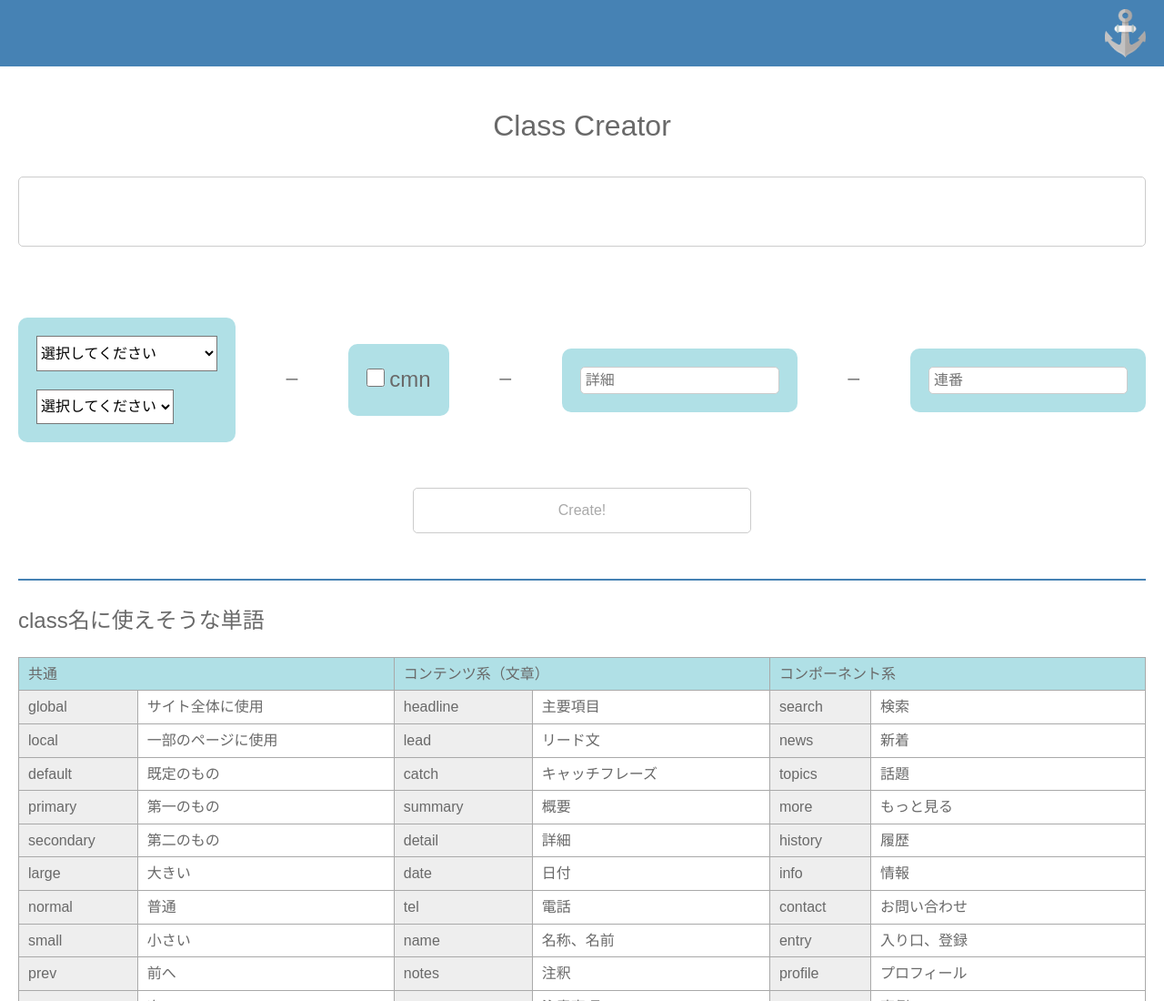
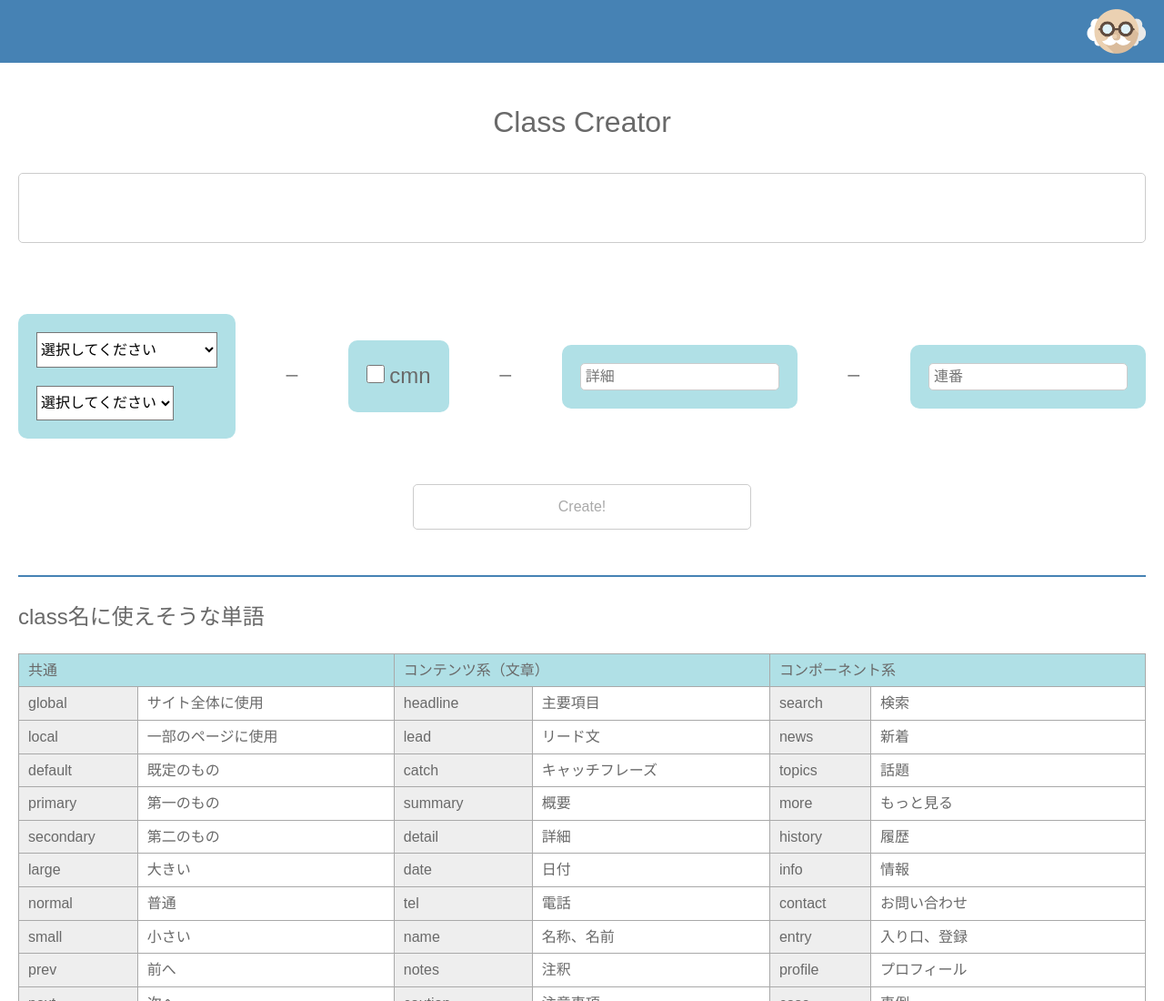
Before and after one commit to niico-mm/classcreator, a website: page index.html in a window 1280 px wide. Shown: the top 1100 px of the page at 91% size. Drawn offline with Linux system fonts and the light colour scheme.

Commit message:
キャラクター追加

```diff
--- a/index.html
+++ b/index.html
@@ -10,7 +10,7 @@
 </head>
 <body>
   <header class="header">
-    <p class="header-ico"><a href="#"><img src="/img/ico_anchor_01.png" alt="Bookmark"></a></p>
+    <p class="header-ico"><img src="/img/ico_ character_01.png" alt="博士"></p>
   </header><!-- /header -->
 
   <article class="contents">
--- a/sass/style.scss
+++ b/sass/style.scss
@@ -10,7 +10,7 @@
   color: #fff;
   .header-ico {
     display: inline-block;
-    width: 45px;
+    width: 65px;
     img {
       width: 100%;
       height: auto;
```
Also changed, not shown: css/style.css, img/ico_ character_01.png (added), img/ico_anchor_01.png (deleted).
